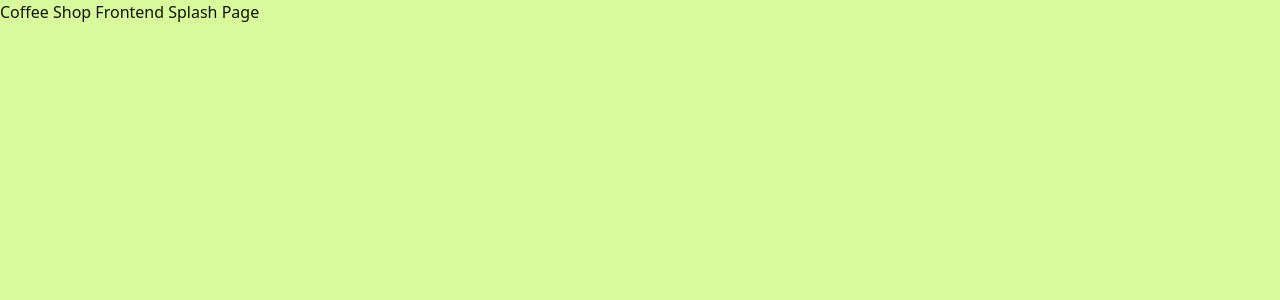
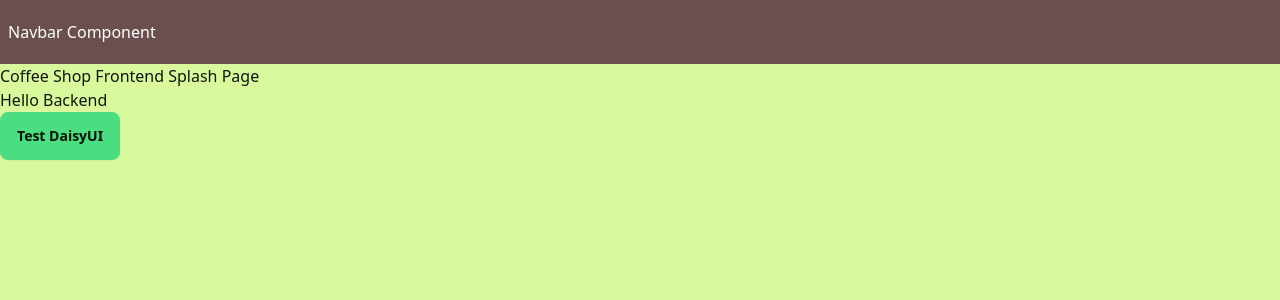
Before and after one commit to JenniferT9462/coffee-shop-frontend, a Next.js app: page / in a window 1280 px wide. Shown: the top 300 px of the page. Built offline with nearby package versions, Linux system fonts and the light colour scheme.

Commit message:
Used HelloBackend component

```diff
--- a/src/pages/index.js
+++ b/src/pages/index.js
@@ -1,3 +1,15 @@
+import HelloBackend from "@/components/HelloBackend";
+import TestButton from "@/components/TestButton";
+import NavBar from "@/components/NavBar";
+
+
 export default function Home() {
-  return <h1>Coffee Shop Frontend Splash Page</h1>;
+  return (
+  <>
+    <NavBar/>
+    <h1>Coffee Shop Frontend Splash Page</h1>
+    <HelloBackend/>
+    <TestButton/>
+  </>
+  )
 }
```
